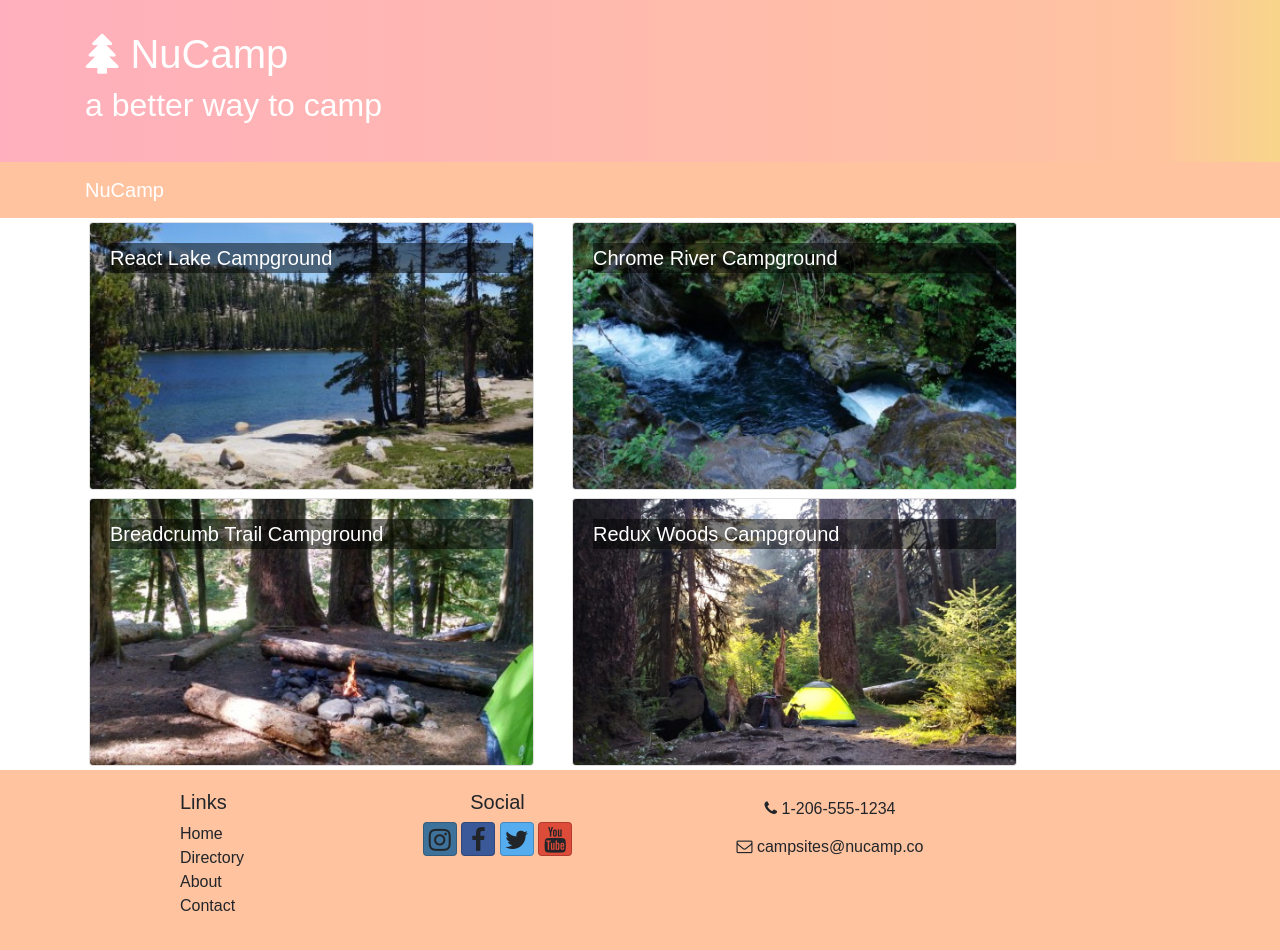
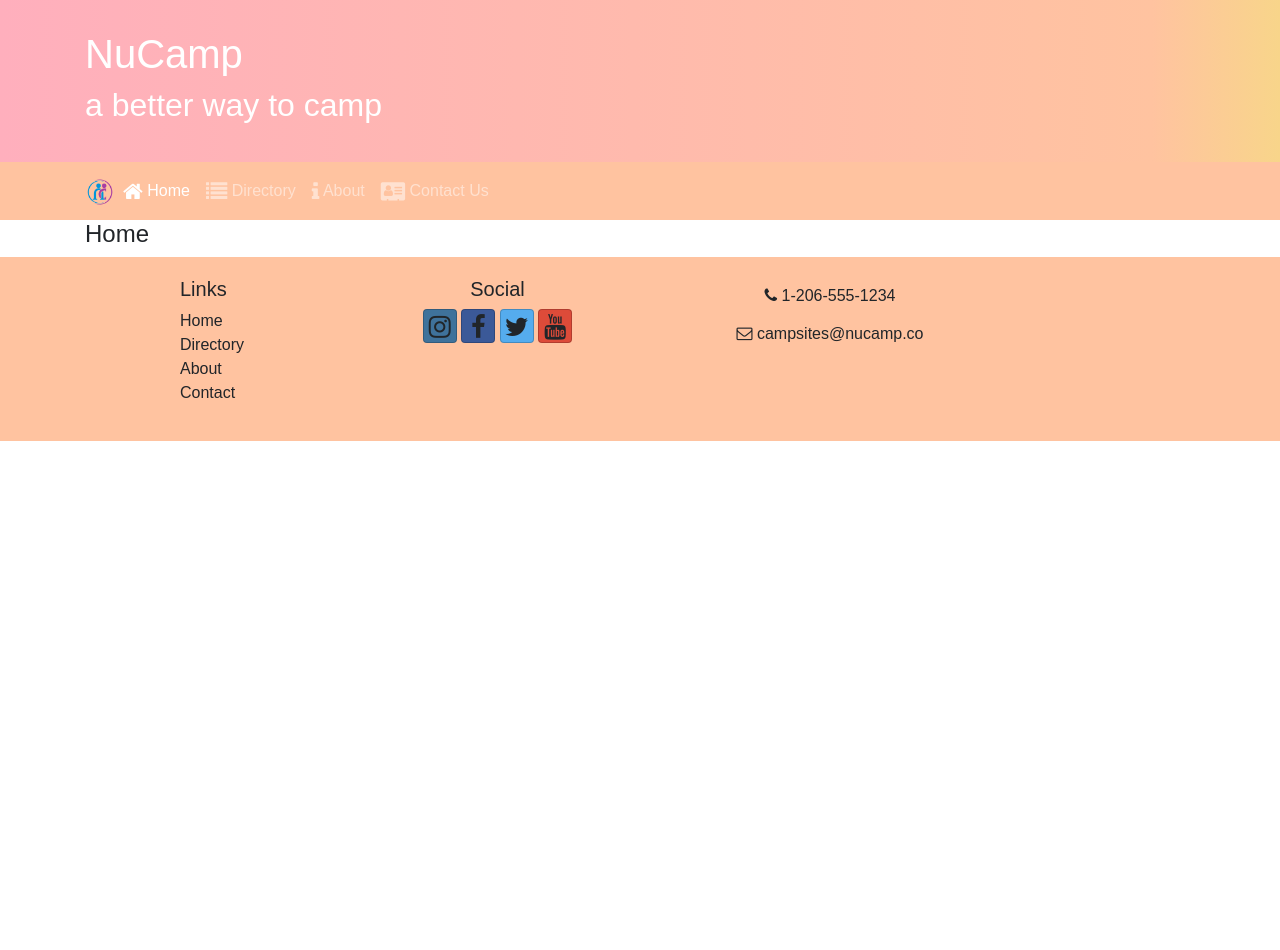
Before and after one commit to JoumanaLaude/nucamp-react-app, a React (Create React App) app: page /home in a window 1280 px wide. Shown: the top 950 px of the page. After the commit the page ends 800 px from the top, so only its background shows below. Built offline with nearby package versions, Linux system fonts and the light colour scheme; a web font is replaced by a local one.

Commit message:
React Router - updated navbar and links

```diff
--- a/package.json
+++ b/package.json
@@ -12,6 +12,7 @@
     "react": "^17.0.2",
     "react-dom": "^17.0.2",
     "react-popper": "1.3.6",
+    "react-router-dom": "5.2.0",
     "react-scripts": "4.0.3",
     "reactstrap": "8.5.1",
     "typeface-open-sans": "^1.1.13",
--- a/src/App.js
+++ b/src/App.js
@@ -1,13 +1,16 @@
 import React, { Component } from 'react';
 import Main from './components/MainComponent';
+import { BrowserRouter } from 'react-router-dom';
 import './App.css';
 
 class App extends Component {
     render() {
         return (
+            <BrowserRouter>
                 <div className="App">
                     <Main />
                 </div>
+            </BrowserRouter>
         );
     };
 }
--- a/src/components/DirectoryComponent.js
+++ b/src/components/DirectoryComponent.js
@@ -1,9 +1,9 @@
 import React from 'react';
 import { Card, CardImg, CardImgOverlay, CardTitle } from 'reactstrap';
 
-function RenderDirectoryItem({campsite, onClick}) {
+function RenderDirectoryItem({ campsite }) {
     return (
-        <Card onClick={() => onClick(campsite.id)}>
+        <Card>
             <CardImg width="100%" src={campsite.image} alt={campsite.name} />
             <CardImgOverlay>
                 <CardTitle>{campsite.name}</CardTitle>
@@ -17,7 +17,7 @@
     const directory = props.campsites.map(campsite => {
         return (
             <div key={campsite.id} className="col-md-5 m-1">
-                <RenderDirectoryItem campsite={campsite} onClick={props.onClick} />
+                <RenderDirectoryItem campsite={campsite} />
             </div>
         );
     });
--- a/src/components/FooterComponent.js
+++ b/src/components/FooterComponent.js
@@ -1,4 +1,5 @@
 import React from 'react';
+import { Link } from 'react-router-dom';
 
 function Footer(props) {
     return (
@@ -8,10 +9,10 @@
                     <div className="col-4 col-sm-2 offset-1">
                         <h5>Links</h5>
                         <ul className="list-unstyled">
-                            <li><a href="#">Home</a></li>
-                            <li><a href="#">Directory</a></li>
-                            <li><a href="#">About</a></li>
-                            <li><a href="#">Contact</a></li>
+                            <li><Link to='/home'>Home</Link></li>
+                            <li><Link to='/directory'>Directory</Link></li>
+                            <li><Link to='/aboutus'>About</Link></li>
+                            <li><Link to='/contactus'>Contact</Link></li>
                         </ul>
                     </div>
                     <div className="col-6 col-sm-3 text-center">
--- a/src/components/HeaderComponent.js
+++ b/src/components/HeaderComponent.js
@@ -1,7 +1,24 @@
 import React, { Component }  from 'react';
-import { Navbar, NavbarBrand, Jumbotron } from 'reactstrap';
+import { Nav, Navbar, NavbarBrand, NavbarToggler, Collapse, NavItem, Jumbotron } from 'reactstrap';
+import { NavLink } from 'react-router-dom';
 
 class Header extends Component {
+
+    constructor(props) {
+        super(props);
+
+        this.toggleNav = this.toggleNav.bind(this);
+        this.state = {
+          isNavOpen: false
+        };
+    }
+
+    toggleNav() {
+        this.setState({
+            isNavOpen: !this.state.isNavOpen
+        });
+    }
+
     render() {
         return (
             <React.Fragment>
@@ -9,16 +26,41 @@
                     <div className="container">
                         <div className="row">
                             <div className="col">
-                                <h1><i className="fa fa-tree" /> NuCamp</h1>
+                                <h1>NuCamp</h1>
                                 <h2>a better way to camp</h2>
                             </div>
                         </div>
                     </div>
                 </Jumbotron>
 
-                <Navbar dark sticky="top">
+                <Navbar dark sticky="top" expand="md">
                     <div className="container">
-                        <NavbarBrand href="/">NuCamp</NavbarBrand>
+                        <NavbarBrand className="mr-auto" href="/"><img src="/assets/images/logo.png" height="30" width="30" alt="NuCamp Logo" /></NavbarBrand>
+                        <NavbarToggler onClick={this.toggleNav} />
+                        <Collapse isOpen={this.state.isNavOpen} navbar>
+                            <Nav navbar>
+                                <NavItem>
+                                    <NavLink className="nav-link" to="/home">
+                                        <i className="fa fa-home fa-lg" /> Home
+                                    </NavLink>
+                                </NavItem>
+                                <NavItem>
+                                    <NavLink className="nav-link" to="/directory">
+                                        <i className="fa fa-list fa-lg" /> Directory
+                                    </NavLink>
+                                </NavItem>
+                                <NavItem>
+                                    <NavLink className="nav-link" to="/aboutus">
+                                        <i className="fa fa-info fa-lg" /> About
+                                    </NavLink>
+                                </NavItem>
+                                <NavItem>
+                                    <NavLink className="nav-link" to="/contactus">
+                                        <i className="fa fa-address-card fa-lg" /> Contact Us
+                                    </NavLink>
+                                </NavItem>
+                            </Nav>
+                        </Collapse>
                     </div>
                 </Navbar>
             </React.Fragment>
--- /dev/null
+++ b/src/components/HomeComponent.js
@@ -0,0 +1,11 @@
+import React from 'react';
+
+function Home(props) {
+    return (
+        <div className="container">
+            <h4>Home</h4>
+        </div>
+    );
+}
+
+export default Home;
--- a/src/components/MainComponent.js
+++ b/src/components/MainComponent.js
@@ -3,6 +3,8 @@
 import CampsiteInfo from './CampsiteInfoComponent';
 import Header from './HeaderComponent';
 import Footer from './FooterComponent';
+import Home from './HomeComponent';
+import { Switch, Route, Redirect } from 'react-router-dom';
 import { CAMPSITES } from '../shared/campsites';
 
 
@@ -11,26 +13,31 @@
         super(props);
         this.state = {
             campsites: CAMPSITES,
-            selectedCampsite: null
         };
     }
 
-    onCampsiteSelect(campsiteId) {
-      this.setState({selectedCampsite: campsiteId}); //never change a state directly ex: this.something = something
-      // always use setState outside of constructor
-   }
+    render() {
 
-  render() {
-      return (
+        const HomePage = () => {
+            return (
+                <Home />
+            );
+        }
+
+        return (
             <div>
                 <Header />
-                <Directory campsites={this.state.campsites} onClick={campsiteId => this.onCampsiteSelect(campsiteId)}/>
-                <CampsiteInfo campsite={this.state.campsites.filter(campsite => campsite.id === this.state.selectedCampsite)[0]} />
+                <Switch>
+                <Route path='/home' component={HomePage} />
+                    <Route exact path='/directory' render={() => <Directory campsites={this.state.campsites} />} />
+                    <Redirect to='/home' />
+                    />} />
+                </Switch>
                 <Footer />
             </div>
 
-      );
-  }
+        );
+    }
 }
 
 export default Main;
```
Also changed, not shown: src/components/CampsiteInfoComponent.js (+4 -4 lines), 1 other file (tests, documents, lock files or other folders). Lines whose indentation alone changed are shown as unchanged.
